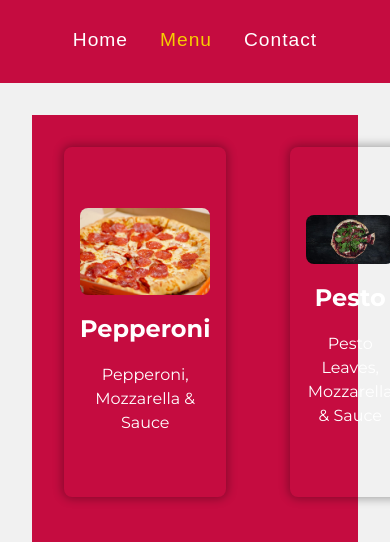
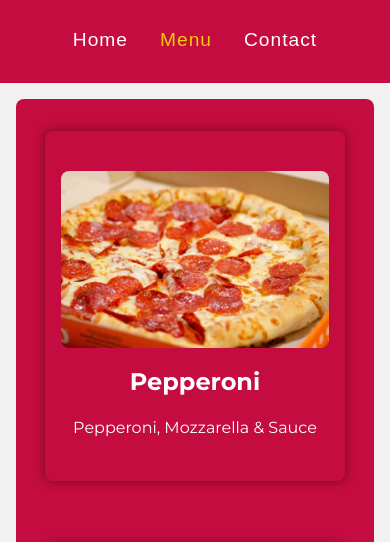
Before and after one commit to Daviddp96/restaurant-page-datina, a website built with webpack: page src/index.html in a window 390 px wide. Both pictures are taken after a click on the button "Menu". Shown: the part 234-776 px from the top of the page. Built offline with nearby package versions, Linux system fonts and the light colour scheme; files whose address does not match are found by name.

Commit message:
Responsiveness fix

```diff
--- a/src/style.css
+++ b/src/style.css
@@ -74,7 +74,7 @@ ul {
 }
 
 .main {
-  padding: 2rem;
+  padding: 1rem;
 }
 
 .home__section,
@@ -137,11 +137,13 @@ ul {
 
 .menu__section {
   display: grid;
-  grid-template-columns: repeat(2, 1fr);
+  grid-template-columns: repeat(auto-fill, minmax(300px, 1fr));
   grid-gap: 4rem;
+  place-content: center;
   padding: 2rem;
   background-color: var(--clr-primary);
   color: #fff;
+  border-radius: 0.5rem;
 }
 
 .menu-item {
@@ -201,3 +203,9 @@ ul {
 .footer a:hover {
   transform: translateY(-2px);
 }
+
+@media screen and (min-width: 768px) {
+  .main {
+    padding: 2rem;
+  }
+}
```
